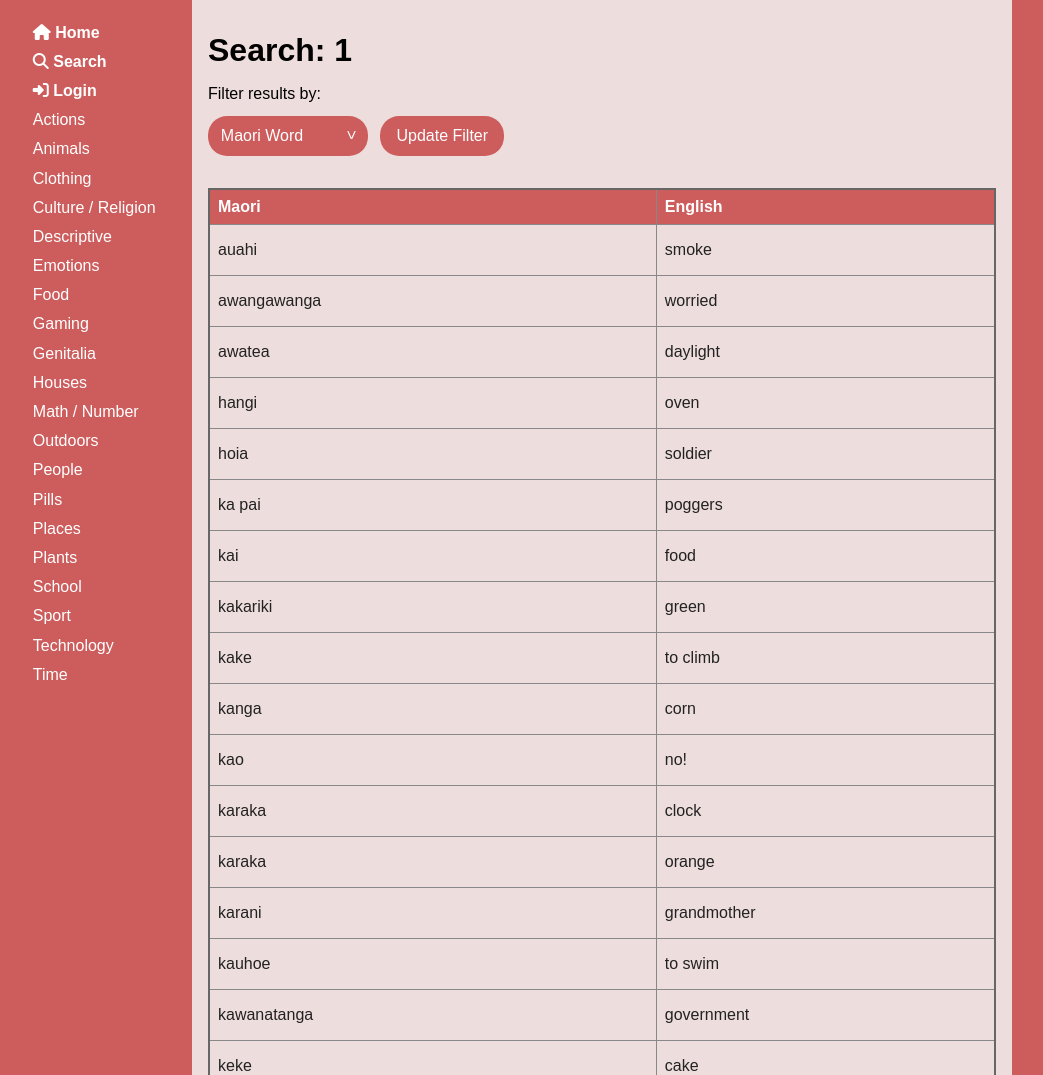
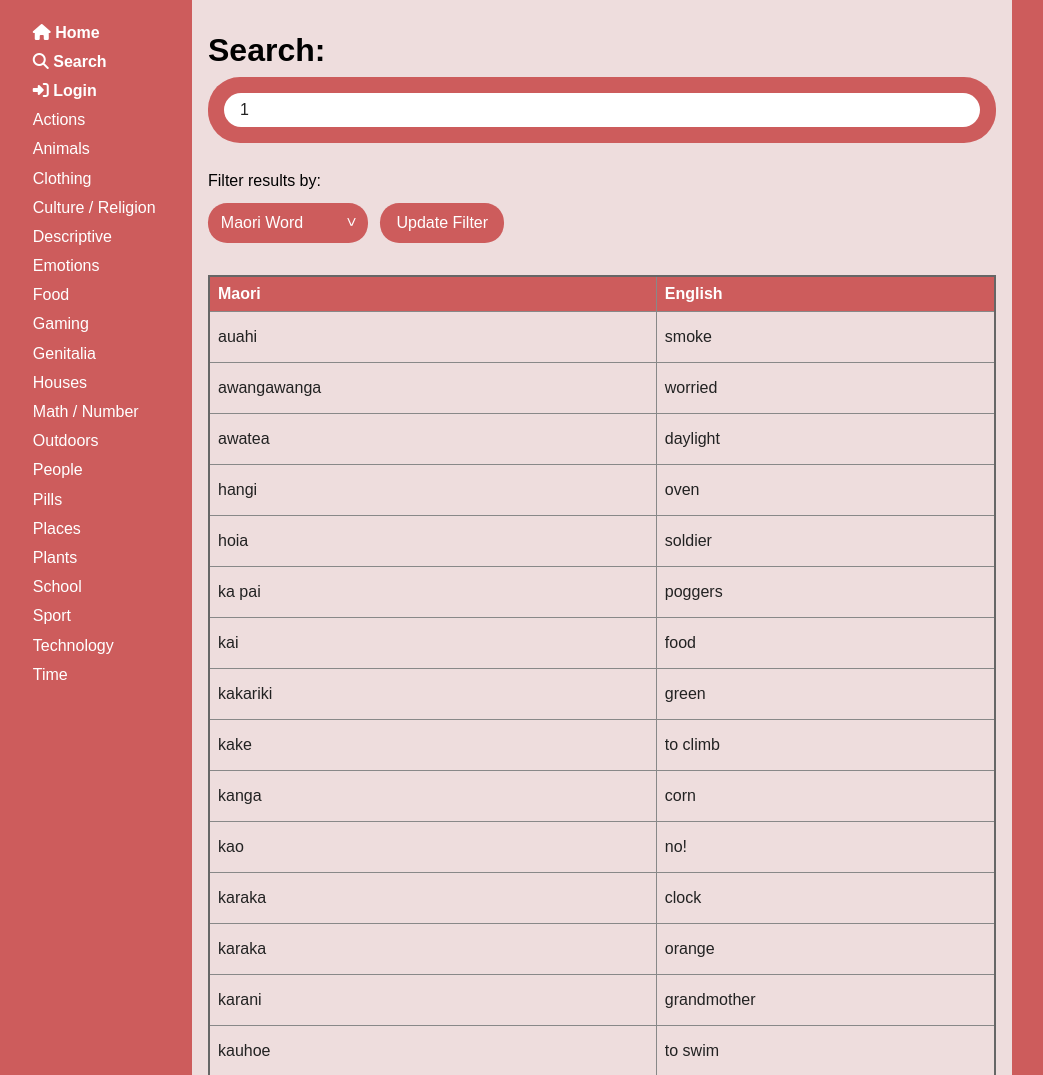
Before and after one commit to olierrington/Maori-Dictionary, a Flask app: page /searchresults/1 in a window 1280 px wide. Shown: the part 138-1213 px from the top of the page, without its empty margins (128-1171 px from the left). Run offline with Flask 2, Linux system fonts and the light colour scheme; data comes from the database, SQL or seed files in the repository; both versions use the stored data as it was after the commit; some libraries are stand-ins or nearby versions; some web fonts are replaced.

Commit message:
refinements

```diff
--- a/app.py
+++ b/app.py
@@ -27,7 +27,7 @@ def get_categories():
     con = create_connection(DB_NAME)
     query = """SELECT cat_id, category
             FROM categories
-            ORDER BY category ASC"""
+            ORDER BY category"""
     cur = con.cursor()
     cur.execute(query)
     category_list = cur.fetchall()
@@ -70,6 +70,11 @@ def render_homepage():
 @app.route('/search', methods=["GET", "POST"])
 # search
 def render_search():
+    default_search = request.args.get('search')
+
+    if default_search == 'Searching All Words...':
+        default_search = None
+
     # from form on search page
     # searching database for query
     if request.method == "POST":
@@ -82,65 +87,56 @@ def render_search():
             return redirect(request.referrer)
 
         elif len(search_query) == 0:
-            flash('Please enter a search query')
-            return redirect(request.referrer)
+            return redirect('/searchresults/Searching%20All%20Words...')
 
         elif ' ' in search_query:
-            flash('Search query can not contain a space')
+            flash('Search query can not contain a space!')
             return redirect(request.referrer)
 
         else:  # if search query clean then search it
             return redirect('/searchresults/{}'.format(search_query))
 
-    return render_template('search.html', categories=get_categories(), logged_in=is_logged_in())
+    return render_template('search.html', categories=get_categories(),
+                           logged_in=is_logged_in(), default_search=default_search)
 
 
+@app.route('/searchresults/', defaults={'search_query': 'Searching All Words...'}, methods=["GET", "POST"])
 @app.route('/searchresults/<search_query>', methods=["GET", "POST"])
 # search results
 def render_searchresults(search_query):
+
     search_filter = 'maori_filter'  # set default filter as maori filter
 
     if request.method == "POST":
         # get data from filter form
         search_filter = request.form['search_filter']
 
+    if search_filter == 'english_filter':
+        filter_order = 'english, maori'
+    elif search_filter == 'word_level_filter':
+        filter_order = 'word_level, maori'
+    elif search_filter == 'recent_filter':
+        filter_order = 'word_id DESC'
+    elif search_filter == 'maori_filter':
+        filter_order = 'maori, english'
+    else:
+        filter_order = 'maori, english'
+
     con = create_connection(DB_NAME)  # connect to db
     # have to use .format() to put placeholders in wildcards
 
-    if search_filter == 'english_filter':
+    query = """SELECT word_id, maori, english, word_level FROM words
+                WHERE maori LIKE '%{0}%'
+                OR english LIKE '%{0}%'
+                OR definition LIKE '%{0}%'
+                OR word_level LIKE '%{0}%'
+                ORDER BY {1}""".format(search_query, filter_order)
+
+    if search_query == 'Searching All Words...':
         query = """SELECT word_id, maori, english, word_level FROM words
-            WHERE maori LIKE '%{0}%'
-            OR english LIKE '%{0}%'
-            OR definition LIKE '%{0}%'
-            OR word_level LIKE '%{0}%'
-            ORDER BY english, maori ASC""".format(search_query)
-    elif search_filter == 'word_level_filter':
-        query = """SELECT word_id, maori, english, word_level FROM words
-            WHERE maori LIKE '%{0}%'
-            OR english LIKE '%{0}%'
-            OR definition LIKE '%{0}%'
-            OR word_level LIKE '%{0}%'
-            ORDER BY word_level, maori ASC""".format(search_query)
-    elif search_filter == 'recent_filter':
-        query = """SELECT word_id, maori, english, word_level FROM words
-            WHERE maori LIKE '%{0}%'
-            OR english LIKE '%{0}%'
-            OR definition LIKE '%{0}%'
-            OR word_level LIKE '%{0}%'
-            ORDER BY word_id DESC""".format(search_query)
-    elif search_filter == 'maori_filter':
-        query = """SELECT word_id, maori, english, word_level FROM words
-            WHERE maori LIKE '%{0}%'
-            OR english LIKE '%{0}%'
-            OR definition LIKE '%{0}%'
-            OR word_level LIKE '%{0}%'
-            ORDER BY maori, english ASC""".format(search_query)
-    else:
-        query = """SELECT word_id, maori, english, word_level FROM words
-        ORDER BY maori, english ASC"""
+                ORDER BY {}""".format(filter_order)
+
     cur = con.cursor()
-
-    print('hi')
 
     try:
         cur.execute(query)  # executes the query into db
@@ -172,16 +168,16 @@ def render_category(cat_id):
 
     if search_filter == 'english_filter':
         query = """SELECT word_id, maori, english, cat_id, definition, word_level, user_id, image, date_added
-                    FROM words WHERE cat_id=? ORDER BY english, maori ASC"""
+                    FROM words WHERE cat_id=? ORDER BY english, maori"""
     elif search_filter == 'word_level_filter':
         query = """SELECT word_id, maori, english, cat_id, definition, word_level, user_id, image, date_added
-                    FROM words WHERE cat_id=? ORDER BY word_level, maori ASC"""
+                    FROM words WHERE cat_id=? ORDER BY word_level, maori"""
     elif search_filter == 'recent_filter':
         query = """SELECT word_id, maori, english, cat_id, definition, word_level, user_id, image, date_added
                     FROM words WHERE cat_id=? ORDER BY word_id DESC"""
     else:
         query = """SELECT word_id, maori, english, cat_id, definition, word_level, user_id, image, date_added
-                    FROM words WHERE cat_id=? ORDER BY maori, english ASC"""
+                    FROM words WHERE cat_id=? ORDER BY maori, english"""
 
     cur = con.cursor()
 
@@ -339,7 +335,7 @@ def render_confirmdeletecatgeory_page(cat_id):
             print('delete category')
             flash('Category Successfully deleted')
             return redirect('/')  # return home
-        elif request.form['submit'] == 'DELETE CATEGORY AND WORDS WITHIN':
+        elif request.form['submit'] == 'DELETE CATEGORY AND ALL WORDS WITHIN':
             print('delete category and words')
 
             con = create_connection(DB_NAME)
@@ -377,8 +373,8 @@ def render_confirmdeletecatgeory_page(cat_id):
         return redirect('/')
 
     query = """SELECT word_id, cat_id
-    FROM words
-    WHERE cat_id=?"""
+        FROM words
+        WHERE cat_id=?"""
     cur = con.cursor()
     cur.execute(query, (cat_id,))
     words_number = cur.fetchall()
@@ -398,7 +394,7 @@ def render_word(word_id):
     # connect to the database to select information on selected word
     con = create_connection(DB_NAME)
     query = """SELECT word_id, maori, english, cat_id, definition, word_level, user_id, image, date_added
-            FROM words WHERE word_id=? ORDER BY maori ASC"""
+            FROM words WHERE word_id=? ORDER BY maori"""
     cur = con.cursor()
     cur.execute(query, (word_id,))  # execute query
     word_list = cur.fetchall()  # put results in list
@@ -482,7 +478,7 @@ def render_editword_page(word_id):
     # connect to the database to select information on selected word
     con = create_connection(DB_NAME)
     query = """SELECT word_id, maori, english, cat_id, definition, word_level, image
-            FROM words WHERE word_id=? ORDER BY maori ASC"""
+            FROM words WHERE word_id=? ORDER BY maori"""
     cur = con.cursor()
     cur.execute(query, (word_id,))  # execute query
     word_list = cur.fetchall()  # put results in list
@@ -493,7 +489,7 @@ def render_editword_page(word_id):
 
     query = """SELECT cat_id, category
     FROM categories
-    ORDER BY category ASC"""
+    ORDER BY category"""
     cur = con.cursor()
     cur.execute(query)  # execute query
     cat_list = cur.fetchall()  # put results in list
@@ -528,7 +524,7 @@ def render_confirmdeleteword_page(word_id):
     # connect to the database to select information on selected word
     con = create_connection(DB_NAME)
     query = """SELECT word_id, maori, english, cat_id, definition, word_level, user_id, image, date_added
-            FROM words WHERE word_id=? ORDER BY maori ASC"""
+            FROM words WHERE word_id=? ORDER BY maori"""
     cur = con.cursor()
     cur.execute(query, (word_id,))  # execute query
     word_list = cur.fetchall()  # put results in list
@@ -791,7 +787,7 @@ def render_user_page():
     query = """SELECT word_id, maori, english, user_id, date_added
     FROM words
     WHERE user_id=?
-    ORDER BY date_added ASC"""
+    ORDER BY date_added"""
     cur = con.cursor()
     cur.execute(query, (session['user_id'],))
     user_words_info = cur.fetchall()
@@ -821,7 +817,7 @@ def render_userpublic_page(user_id):
     query = """SELECT word_id, maori, english, user_id, date_added
     FROM words
     WHERE user_id=?
-    ORDER BY date_added ASC"""
+    ORDER BY date_added"""
     cur = con.cursor()
     cur.execute(query, (user_id,))
     user_words_info = cur.fetchall()
@@ -919,7 +915,7 @@ def render_usersettings_page():
 @app.route('/changepassword', methods=['GET', 'POST'])
 # password change
 def render_changepassword_page():
-    # if isnt logged in then redirect user
+    # if isn't logged in then redirect user
     if not is_logged_in():
         flash('You are not logged in')
         return redirect('/')
@@ -985,7 +981,7 @@ def render_changepassword_page():
 @app.errorhandler(404)
 # 404 page
 def page_not_found(e):
-    return render_template('404.html', categories=get_categories(), logged_in=is_logged_in())
+    return render_template('404.html', e=e, categories=get_categories(), logged_in=is_logged_in())
 
 
 if __name__ == '__main__':
--- a/static/css/style.css
+++ b/static/css/style.css
@@ -105,13 +105,27 @@ button:hover, .button:hover {
     color: white;
 }
 
-.dataform input, textarea, .categoryselect{
+.dataform input, textarea, .categoryselect {
     width: 100%;
     border: none;
     border-radius: 1.2rem;
     padding: 0.5rem 1rem;
     font-size: 1rem;
     margin: 0.5rem 0 1.2rem 0;
+}
+
+.fake_search {
+    margin: -0.5rem 0 1.8rem 0;
+}
+
+.fake_search div {
+    width: 100%;
+    border: none;
+    border-radius: 1.2rem;
+    padding: 0.5rem 1rem;
+    font-size: 1rem;
+    background-color: white;
+    cursor: text;
 }
 
 textarea {
--- a/templates/confirmdeletecategory.html
+++ b/templates/confirmdeletecategory.html
@@ -25,7 +25,7 @@
 
             <div>
                 <div></div>
-                <div><input class="button" name="submit" type="submit" value="DELETE CATEGORY AND {{ words_number|length }} WORD/S WITHIN"></div>
+                <div><input class="button" name="submit" type="submit" value="DELETE CATEGORY AND ALL WORDS WITHIN"></div>
             </div>
 
             <div>
--- a/templates/publicuser.html
+++ b/templates/publicuser.html
@@ -6,7 +6,6 @@
     <div>
         <i class="fas fa-user user-img"></i>
         <span class="span-heading">User: {{ user_info[0][1] }} {{ user_info[0][2] }}</span>
-        <a href="mailto:{{ user_info[0][3] }}"><i class="fas fa-envelope user-img-small"></i></a>
     </div>
 
     {% if user_words_info|length == 0 %}
--- a/templates/searchresults.html
+++ b/templates/searchresults.html
@@ -4,8 +4,12 @@
 
 {% block main %}
 
-    <h2>Search: {{ search_query }}</h2>
-
+    <h2>Search:</h2>
+    <div class="buttons fake_search">
+        <a href="/search?search={{ search_query }}">
+                <div>{{ search_query }}</div>
+        </a>
+    </div>
 
 
 
@@ -46,9 +50,9 @@
 
         </table>
     {% endif %}
-    <div class="buttons">
-        <button onclick="goBack()">Search Again</button>
-    </div>
+{#    <div class="buttons">#}
+{#        <button onclick="goBack()">Search Again</button>#}
+{#    </div>#}
 
 
 {% endblock %}
```
Also changed, not shown: templates/search.html (+9 -1 lines), Dictionary.db.
